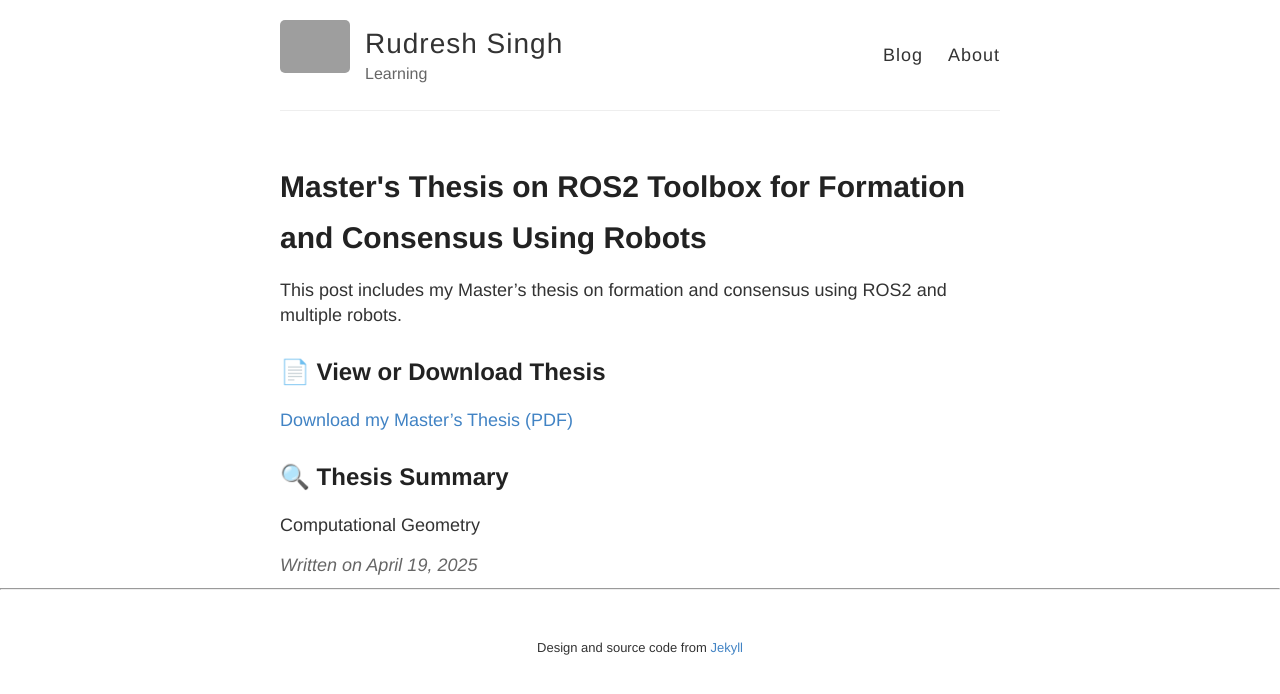
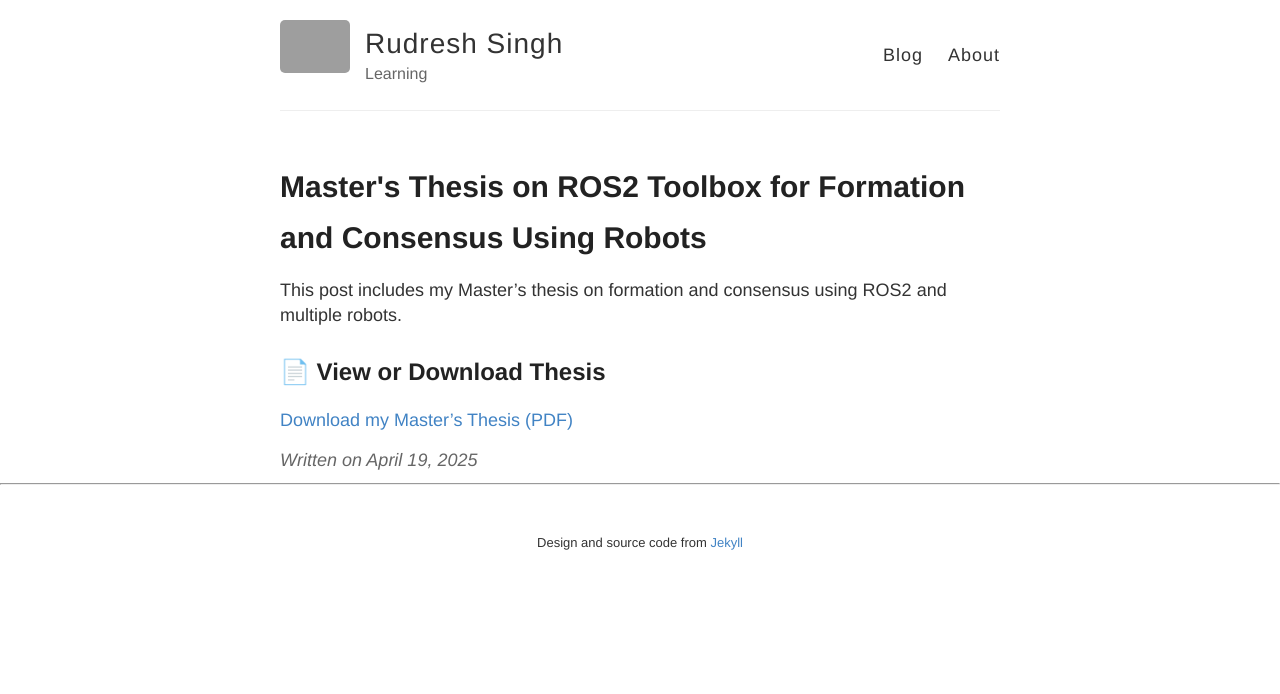
Before and after one commit to Ruudddiiii/ruudddiiii.github.io, a Jekyll site: the page built from _posts/2025-4-19-Computational_Goemetry.md, in a window 1280 px wide. Shown: the top 694 px of the page. Built offline with Jekyll 4.4.1, drawn with Linux system fonts in a browser that asks for light colours; grey boxes are pictures that could not be loaded.

Commit message:
Update 2025-4-19-Computational_Goemetry.md

```diff
--- a/_posts/2025-4-19-Computational_Goemetry.md
+++ b/_posts/2025-4-19-Computational_Goemetry.md
@@ -8,7 +8,3 @@ This post includes my Master's thesis on formation and consensus using ROS2 and
 ## 📄 View or Download Thesis
 
 [Download my Master's Thesis (PDF)](/Thesis.pdf)
-
-## 🔍 Thesis Summary
-
-Computational Geometry
```
